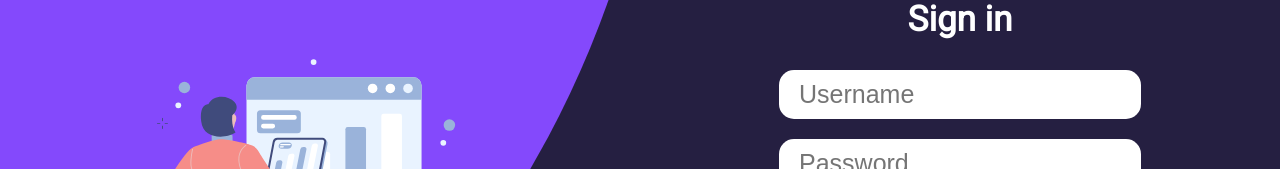
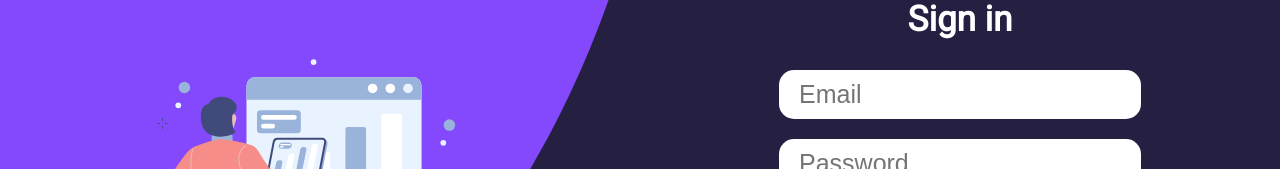
Before and after one commit to Lelxuch/CodingLab, a React (Create React App) app in the folder client/: page /login in a window 1280 px wide. Shown: the part 254-423 px from the top of the page. Built offline with nearby package versions, Linux system fonts and the light colour scheme.

Commit message:
backend fixed

```diff
--- a/client/src/components/Login.jsx
+++ b/client/src/components/Login.jsx
@@ -1,7 +1,16 @@
-import React from 'react'
+import React, {useState} from 'react'
 import { Link } from 'react-router-dom';
+import {login} from "../http/UserAPI";
 
 function Login() {
+    const [email, setEmail] = useState('')
+    const [password, setPassword] = useState('')
+
+    const click = async () => {
+        const response = await login(email, password);
+        console.log(response)
+    }
+
     return (
         <div id="Login">
             <div className="container">
@@ -23,9 +32,13 @@ function Login() {
                 <div class="signin">
                     <form action="#" class="sign-in-form">
                         <h2 class="title">Sign in</h2>
-                        <input type="text" placeholder="Username"/>
-                        <input type="password" placeholder="Password"/>
-                        <input type="submit" value="Login" class="btn"/>
+                        <input type="email" placeholder="Email"
+                               value={email}
+                               onChange={e => setEmail(e.target.value)}/>
+                        <input type="password" placeholder="Password"
+                               value={password}
+                               onChange={e => setPassword(e.target.value)}/>
+                        <input type="submit" value="Login" onClick={click} class="btn"/>
                     </form>
                 </div>
             </div>
--- a/client/src/components/RegisterStep1.jsx
+++ b/client/src/components/RegisterStep1.jsx
@@ -1,7 +1,16 @@
-import React from 'react'
+import React, {useState} from 'react'
 import { Link } from 'react-router-dom';
+import {login, registration} from "../http/UserAPI";
 
 function Register() {
+    const [email, setEmail] = useState('')
+    const [password, setPassword] = useState('')
+
+    const click = async () => {
+        const response = await registration(email, password);
+        console.log(response)
+    }
+
     return (
         <div id="RegisterStep1">
             <div className="container">
@@ -19,10 +28,14 @@ function Register() {
                 <div class="signin">
                     <form action="#" class="sign-in-form">
                         <h2 class="title">Sign up</h2>
-                        <input type="text" placeholder="Username"/>
-                        <input type="password" placeholder="Password"/>
-                        <input type="password" placeholder="Repeat password"/>
-                        <input type="submit" value="Sign up" class="btn"/>
+                        <input type="email" placeholder="Email"
+                               value={email}
+                               onChange={e => setEmail(e.target.value)}/>
+                        <input type="password" placeholder="Password"
+                               value={password}
+                               onChange={e => setPassword(e.target.value)}/>
+                        <input type="password" placeholder="Repeat password" />
+                        <input type="submit" value="Sign up" onClick={click}  class="btn"/>
                     </form>
                 </div>
             </div>
```
